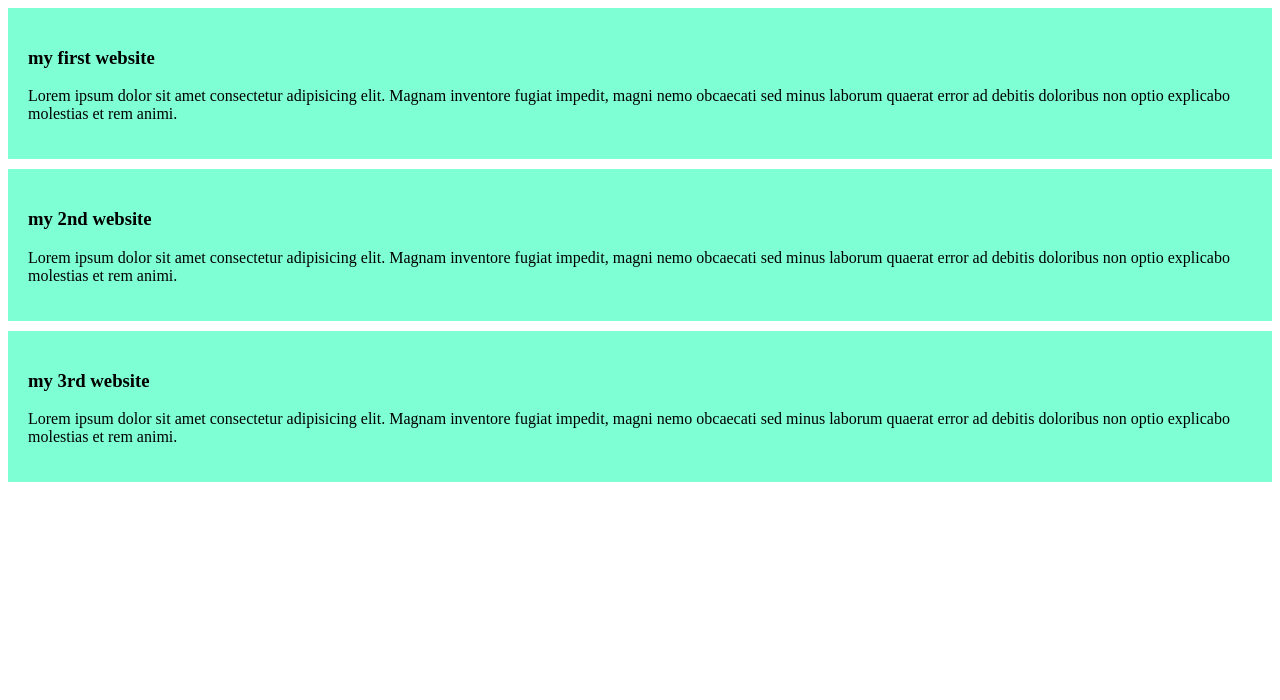
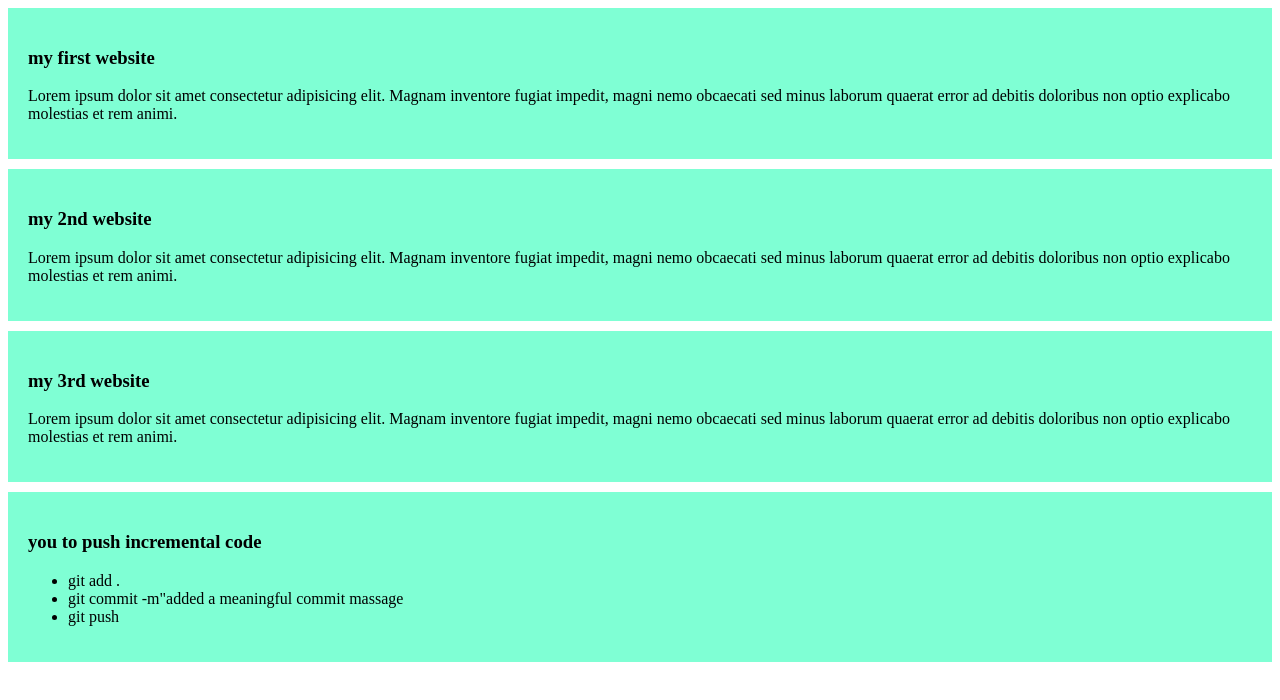
Before and after one commit to AbuTaher4095/my-simple-webite, a plain HTML site: page index.html in a window 1280 px wide. Drawn offline with Linux system fonts and the light colour scheme.

Commit message:
added a list to push code

```diff
--- a/index.html
+++ b/index.html
@@ -19,5 +19,13 @@
     <h3>my 3rd website</h3>
     <p>Lorem ipsum dolor sit amet consectetur adipisicing elit. Magnam inventore fugiat impedit, magni nemo obcaecati sed minus laborum quaerat error ad debitis doloribus non optio explicabo molestias et rem animi.</p>
     </div>
-</body>
+
+    <div>
+        <h3>you to push incremental code</h3>
+        <ul>
+            <li>git add .</li>
+            <li>git commit -m"added a meaningful commit massage</li>
+            <li>git push</li>
+        </ul>
+    </div>
 </html>
```
